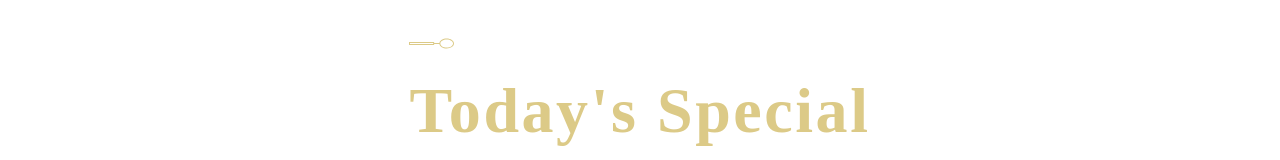
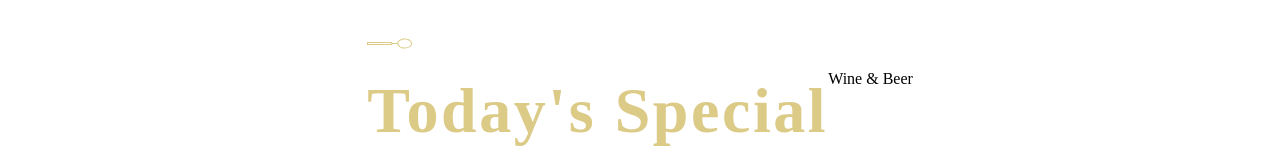
Before and after one commit to Rickwu93/food-stalls, a React (Create React App) app: page / in a window 1280 px wide. Shown: the part 2253-2413 px from the top of the page. Built offline with nearby package versions, Linux system fonts and the light colour scheme; a web font is replaced by a local one.

Commit message:
adding in individual wine and beer section

```diff
--- a/src/container/Menu/SpecialMenu.jsx
+++ b/src/container/Menu/SpecialMenu.jsx
@@ -11,7 +11,14 @@ const SpecialMenu = () => (
       <h1 className="headtext__cormorant">Today's Special</h1>
     </div>
 
+    <div className="app__specialMenu-menu">
+      <div className="app__specialMenu-menu_wine flex__center">
+        <p className="app__specialMenu_menu_heading">Wine & Beer</p>
+        <div className="app__specialMenu_menu_items">
 
+        </div>
+      </div>
+    </div>
   </div>
 );
 
```
